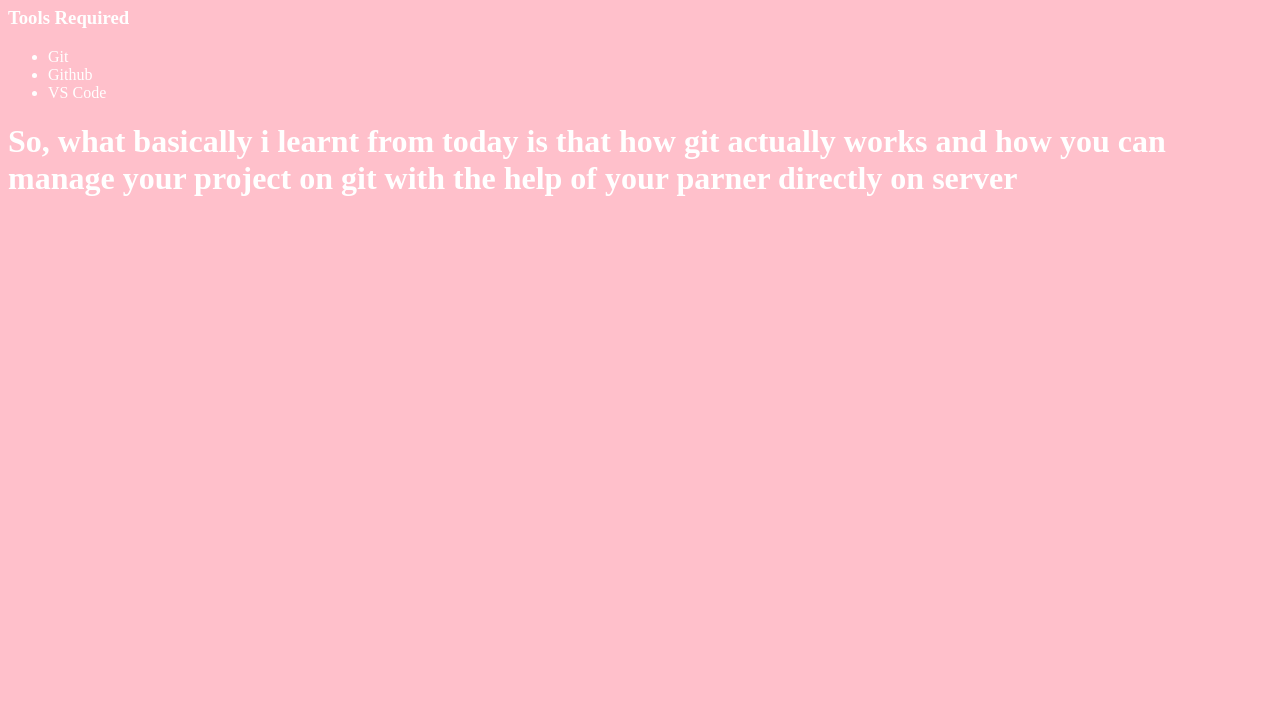
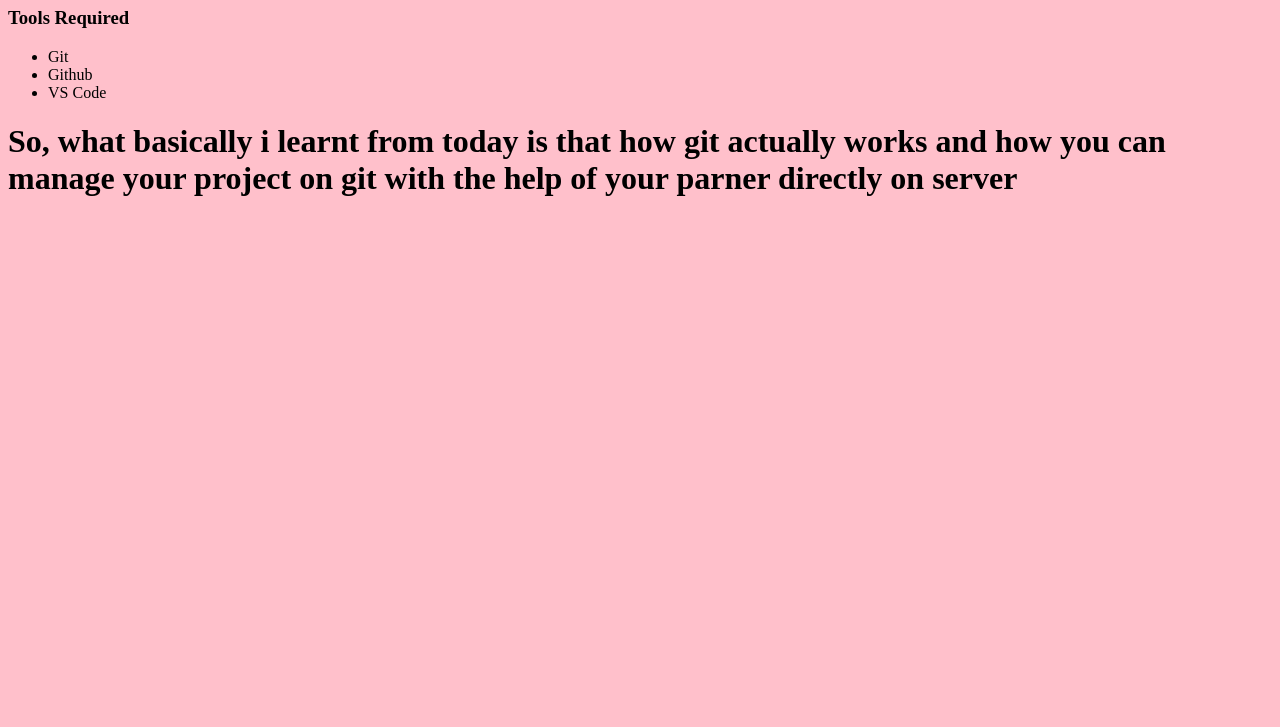
Before and after one commit to avinashseth/learning-git-now, a plain HTML site: page index.html in a window 1280 px wide. Shown: the part 73-800 px from the top of the page. Drawn offline with Linux system fonts and the light colour scheme.

Commit message:
just some basic stuff

```diff
--- a/index.html
+++ b/index.html
@@ -4,11 +4,11 @@
     <meta charset="UTF-8">
     <meta name="viewport" content="width=device-width, initial-scale=1.0">
     <meta http-equiv="X-UA-Compatible" content="ie=edge">
-    <title>Learning Git with Avinash and rahil baig</title>
+    <title>Learning Git with Avinash and Rahil Baig</title>
     <style>
         body {
             background: pink;
-            color: white
+            color: black
         }
     </style>
 </head>
@@ -22,5 +22,6 @@
     </ul>
 	<h1> So, what basically i learnt from today is that how git actually works and how you can manage your project on git with the help of your
 	parner directly on server </h1>
+
 </body>
 </html>
```
